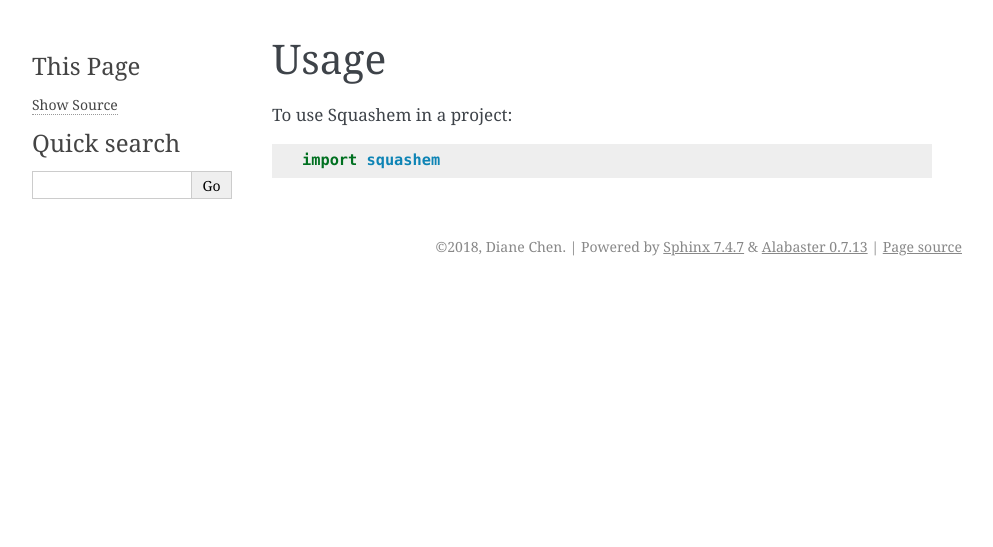
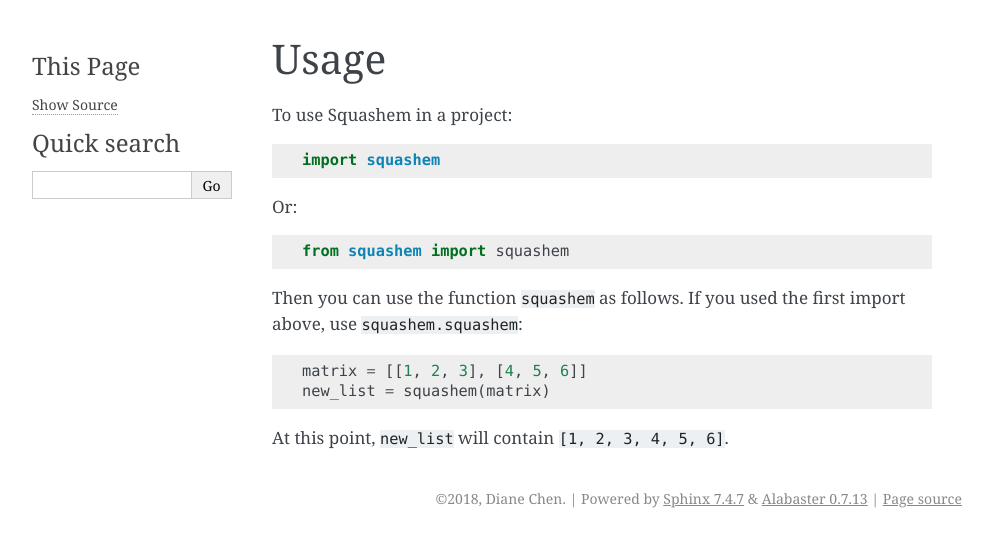
Before and after one commit to purplediane/squashem, a Sphinx documentation site: the page built from docs/usage.rst, in a window 1280 px wide. Shown: the top 547 px of the page, without its empty margins (148-1141 px from the left). Built offline with Sphinx 7.4.7, drawn with Linux system fonts in a browser that asks for light colours.

Commit message:
Add usage docs

```diff
--- a/docs/usage.rst
+++ b/docs/usage.rst
@@ -5,3 +5,15 @@
 To use Squashem in a project::
 
     import squashem
+
+Or::
+
+    from squashem import squashem
+
+Then you can use the function ``squashem`` as follows.
+If you used the first import above, use ``squashem.squashem``::
+
+    matrix = [[1, 2, 3], [4, 5, 6]]
+    new_list = squashem(matrix)
+
+At this point, ``new_list`` will contain ``[1, 2, 3, 4, 5, 6]``.
```
